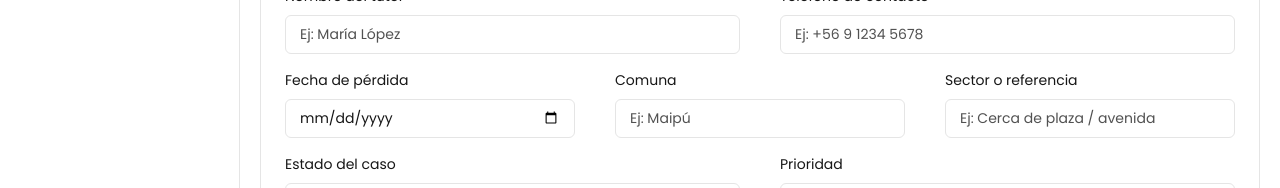
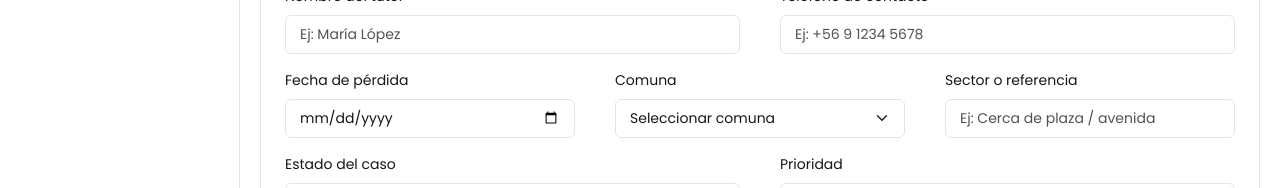
Before and after one commit to Carla-VL/dashboard_Sanos_y_Salvos, a website built with Vite: page inapp-1.0.0/src/create-product.html in a window 1280 px wide. Shown: the part 571-759 px from the top of the page. Built offline with nearby package versions, Linux system fonts and the light colour scheme.

Commit message:
comunas
se agregaron las comunas para seleccionar

```diff
--- a/inapp-1.0.0/src/create-product.html
+++ b/inapp-1.0.0/src/create-product.html
@@ -320,10 +320,73 @@
                     <input type="date" class="form-control" id="lostDate" required>
                   </div>
 
-                  <div class="col-md-4 mb-3">
-                    <label for="commune" class="form-label">Comuna</label>
-                    <input type="text" class="form-control" id="commune" placeholder="Ej: Maipú" required>
-                  </div>
+                <div class="col-md-4 mb-3">
+
+                  <label for="commune" class="form-label">Comuna</label>
+
+                  <select class="form-select" id="commune" required>
+                    <option value="">Seleccionar comuna</option>
+
+                    <option value="Cerrillos">Cerrillos</option>
+                    <option value="Cerro Navia">Cerro Navia</option>
+                    <option value="Conchalí">Conchalí</option>
+                    <option value="El Bosque">El Bosque</option>
+                    <option value="Estación Central">Estación Central</option>
+                    <option value="Huechuraba">Huechuraba</option>
+                    <option value="Independencia">Independencia</option>
+                    <option value="La Cisterna">La Cisterna</option>
+                    <option value="La Florida">La Florida</option>
+                    <option value="La Granja">La Granja</option>
+                    <option value="La Pintana">La Pintana</option>
+                    <option value="La Reina">La Reina</option>
+                    <option value="Las Condes">Las Condes</option>
+                    <option value="Lo Barnechea">Lo Barnechea</option>
+                    <option value="Lo Espejo">Lo Espejo</option>
+                    <option value="Lo Prado">Lo Prado</option>
+                    <option value="Macul">Macul</option>
+                    <option value="Maipú">Maipú</option>
+                    <option value="Ñuñoa">Ñuñoa</option>
+                    <option value="Pedro Aguirre Cerda">Pedro Aguirre Cerda</option>
+                    <option value="Peñalolén">Peñalolén</option>
+                    <option value="Providencia">Providencia</option>
+                    <option value="Pudahuel">Pudahuel</option>
+                    <option value="Quilicura">Quilicura</option>
+                    <option value="Quinta Normal">Quinta Normal</option>
+                    <option value="Recoleta">Recoleta</option>
+                    <option value="Renca">Renca</option>
+                    <option value="San Joaquín">San Joaquín</option>
+                    <option value="San Miguel">San Miguel</option>
+                    <option value="San Ramón">San Ramón</option>
+                    <option value="Santiago">Santiago</option>
+                    <option value="Vitacura">Vitacura</option>
+
+                    <option value="Puente Alto">Puente Alto</option>
+                    <option value="Pirque">Pirque</option>
+                    <option value="San José de Maipo">San José de Maipo</option>
+
+                    <option value="Colina">Colina</option>
+                    <option value="Lampa">Lampa</option>
+                    <option value="Tiltil">Tiltil</option>
+
+                    <option value="San Bernardo">San Bernardo</option>
+                    <option value="Buin">Buin</option>
+                    <option value="Calera de Tango">Calera de Tango</option>
+                    <option value="Paine">Paine</option>
+
+                    <option value="Melipilla">Melipilla</option>
+                    <option value="Alhué">Alhué</option>
+                    <option value="Curacaví">Curacaví</option>
+                    <option value="María Pinto">María Pinto</option>
+                    <option value="San Pedro">San Pedro</option>
+
+                    <option value="Talagante">Talagante</option>
+                    <option value="El Monte">El Monte</option>
+                    <option value="Isla de Maipo">Isla de Maipo</option>
+                    <option value="Padre Hurtado">Padre Hurtado</option>
+                    <option value="Peñaflor">Peñaflor</option>
+                  </select>
+
+                </div>
 
                   <div class="col-md-4 mb-3">
                     <label for="sector" class="form-label">Sector o referencia</label>
```
